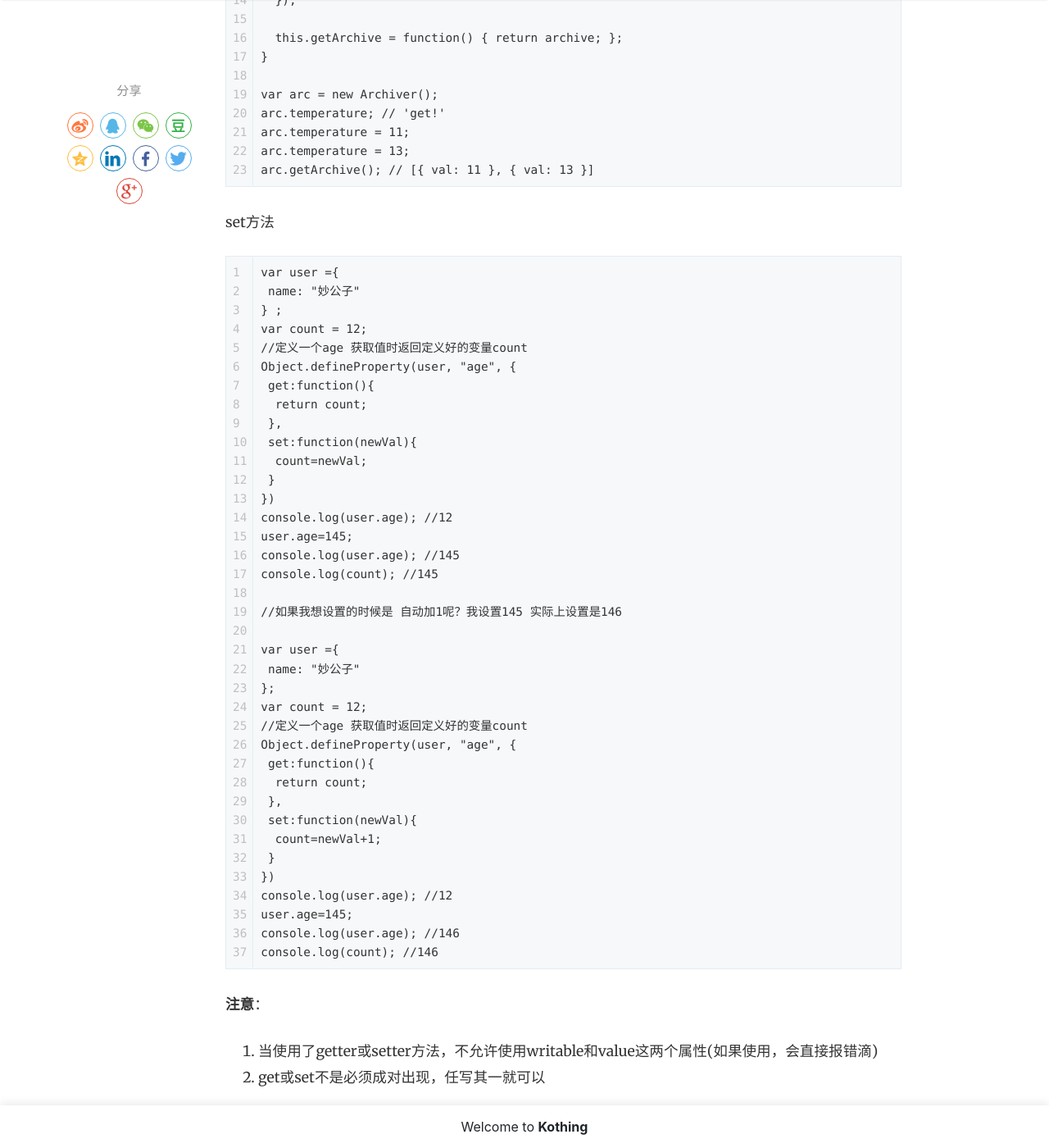
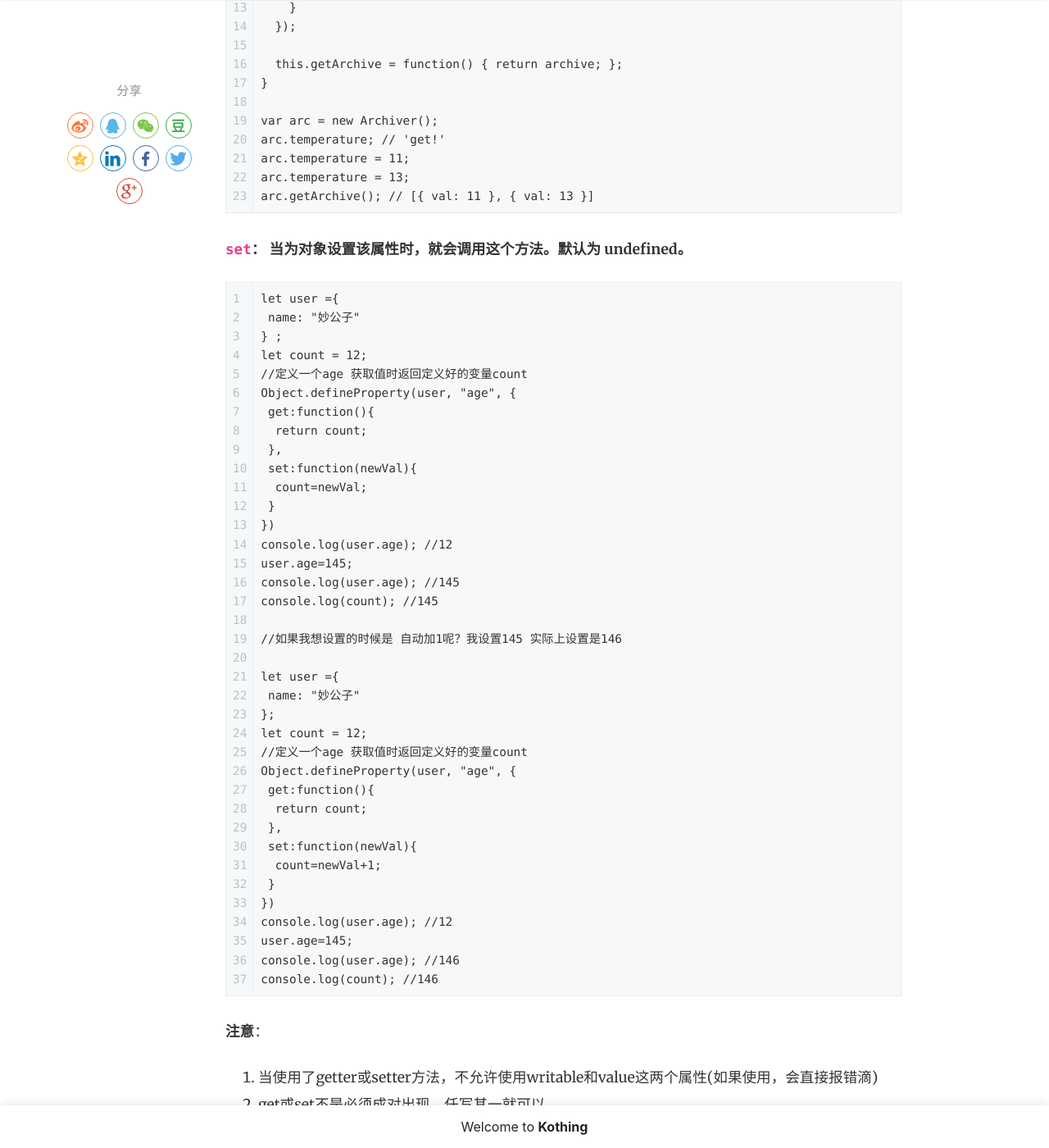
Before and after one commit to kothing/kothing.github.io, a Jekyll site: the page built from _posts/2021-06-22-Object.defineProperty.md, in a window 1280 px wide and 1400 px high, scrolled down 9289 px. Shown: the whole window at 82% size. Built offline with Jekyll 4.4.1, drawn with Linux system fonts in a browser that asks for light colours; nearby versions of some CDN libraries; comment, search, counter and statistics services are not loaded; some of the changed text lies outside the part shown.

Commit message:
Update 2021-06-22-Object.defineProperty.md

````diff
--- a/_posts/2021-06-22-Object.defineProperty.md
+++ b/_posts/2021-06-22-Object.defineProperty.md
@@ -289,7 +289,7 @@
 ```
 
 ### Setters 和 Getters
-`get`和`set`是非常重要的用法。
+**`get`：当访问对象的该属性时(例如：`console.log(user.name)`)，就会调用这个方法，并返回结果。默认为 undefined。**
 ```
 let user ={
  name: "妙公子"
@@ -345,12 +345,12 @@
 arc.getArchive(); // [{ val: 11 }, { val: 13 }]
 ```
 
-set方法
+**`set`： 当为对象设置该属性时，就会调用这个方法。默认为 undefined。**
 ```
-var user ={
+let user ={
  name: "妙公子"
 } ;
-var count = 12;
+let count = 12;
 //定义一个age 获取值时返回定义好的变量count
 Object.defineProperty(user, "age", {
  get:function(){
@@ -367,10 +367,10 @@
 
 //如果我想设置的时候是 自动加1呢？我设置145 实际上设置是146
 
-var user ={
+let user ={
  name: "妙公子"
 };
-var count = 12;
+let count = 12;
 //定义一个age 获取值时返回定义好的变量count
 Object.defineProperty(user, "age", {
  get:function(){
````
